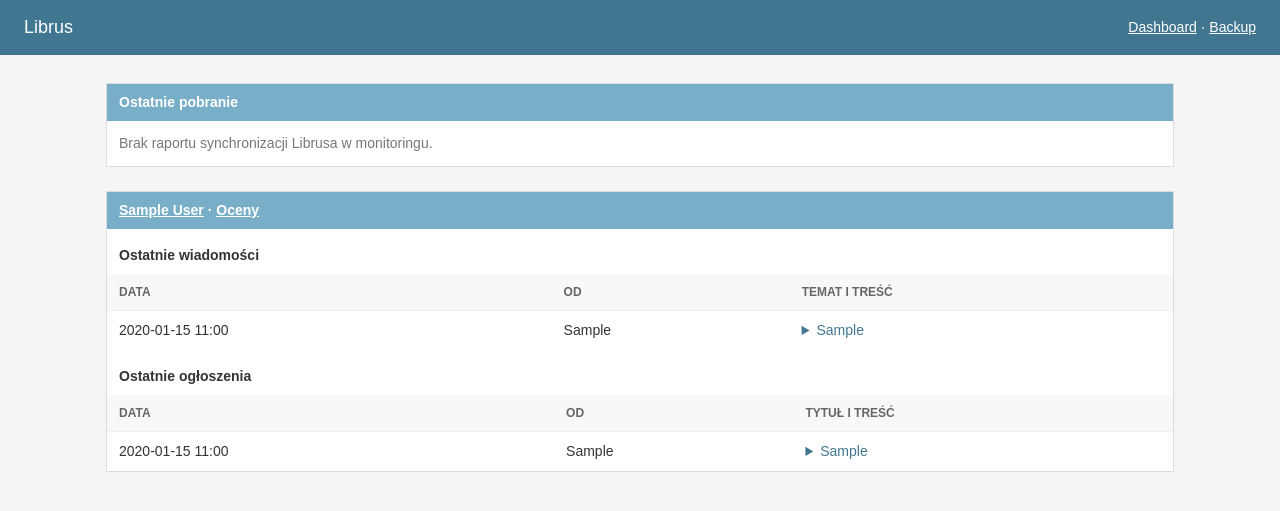
After one commit to mb-glitch/mysite, a Django app: page /librus/ in a window 1280 px wide. The commit adds this page. Shown: the top 511 px of the page. Run offline with Django 5.2, Linux system fonts and the light colour scheme; a user stored in the database is signed in; tables that the repository leaves empty hold one stand-in row (values such as "Sample post"); data that the repository does not hold is empty.

Commit message:
librus dashboear - przed zmianą połączenia z librus - punkt kontrolny

```diff
--- a/backupapp/templates/backup_dashboard.html
+++ b/backupapp/templates/backup_dashboard.html
@@ -40,7 +40,7 @@
   </style>
 </head>
 <body>
-  <header><h1>Dashboard backupu</h1></header>
+  <header><h1>Dashboard backupu</h1><a href="{% url 'librus:dashboard' %}" style="color: white;">Librus</a></header>
   <main>
     <section>
       <div class="section-heading">
--- /dev/null
+++ b/librus/templates/librus/base.html
@@ -0,0 +1,41 @@
+<!DOCTYPE html>
+<html lang="pl">
+<head>
+  <meta charset="UTF-8">
+  <meta name="viewport" content="width=device-width, initial-scale=1">
+  <title>{% block title %}Librus{% endblock %}</title>
+  <style>
+    * { box-sizing: border-box; }
+    body { margin: 0; background: #f4f5f7; color: #333; font: 14px/1.5 Arial, sans-serif; }
+    header { display: flex; justify-content: space-between; align-items: center; gap: 12px; background: #417690; color: white; padding: 14px 24px; }
+    header h1 { margin: 0; font-size: 18px; font-weight: 500; }
+    header a { color: white; }
+    main { max-width: 1100px; margin: 28px auto; padding: 0 16px; }
+    section { margin-bottom: 24px; background: white; border: 1px solid #ddd; }
+    h2 { margin: 0; padding: 8px 12px; background: #79aec8; color: white; font-size: 14px; font-weight: 600; }
+    h2 a { color: white; }
+    h3 { margin: 16px 12px 8px; font-size: 14px; }
+    p { margin: 12px; }
+    a { color: #417690; }
+    table { width: 100%; border-collapse: collapse; }
+    th, td { padding: 9px 12px; border-bottom: 1px solid #eee; text-align: left; vertical-align: top; }
+    th { background: #f8f8f8; color: #666; font-size: 12px; text-transform: uppercase; }
+    tr:last-child td { border-bottom: 0; }
+    .table-wrap { overflow-x: auto; }
+    .date { white-space: nowrap; }
+    .muted { color: #777; }
+    details summary { color: #417690; cursor: pointer; }
+    .content { max-width: 600px; white-space: normal; overflow-wrap: anywhere; }
+    .ok { color: #237a37; }
+    .error { color: #b42318; }
+    @media (max-width: 650px) { th, td { padding: 8px; } }
+  </style>
+</head>
+<body>
+  <header>
+    <h1>Librus</h1>
+    <nav><a href="{% url 'librus:dashboard' %}">Dashboard</a> · <a href="{% url 'backup_dashboard' %}">Backup</a></nav>
+  </header>
+  <main>{% block content %}{% endblock %}</main>
+</body>
+</html>
--- /dev/null
+++ b/librus/templates/librus/dashboard.html
@@ -0,0 +1,72 @@
+{% extends 'librus/base.html' %}
+
+{% block title %}Dashboard Librusa{% endblock %}
+
+{% block content %}
+  <section>
+    <h2>Ostatnie pobranie</h2>
+    {% if latest_report %}
+      <p>Ostatnia próba synchronizacji: {{ latest_report.checked_at|date:"Y-m-d H:i:s" }}.
+        {% if latest_report.status_code == 0 %}<span class="ok">Bez zgłoszonych błędów.</span>
+        {% else %}<span class="error">Zgłoszono błąd — sprawdź wynik przy dziecku.</span>{% endif %}
+      </p>
+    {% else %}
+      <p class="muted">Brak raportu synchronizacji Librusa w monitoringu.</p>
+    {% endif %}
+  </section>
+
+  {% for item in children %}
+    <section>
+      <h2><a href="{% url 'librus:grades' item.child.pk %}">{{ item.name }}</a> · <a href="{% url 'librus:grades' item.child.pk %}">Oceny</a></h2>
+      {% if latest_report and item.sync_result %}
+        <p>Wynik ostatniego pobrania:
+          {% if item.sync_result.status_code == 0 %}<span class="ok">OK</span>
+          {% else %}<span class="error">Błąd</span>{% endif %}
+          {% if item.sync_result.error %} — {{ item.sync_result.error }}{% endif %}
+        </p>
+      {% endif %}
+
+      <h3>Ostatnie wiadomości</h3>
+      {% if item.messages %}
+        <div class="table-wrap">
+          <table>
+            <thead><tr><th>Data</th><th>Od</th><th>Temat i treść</th></tr></thead>
+            <tbody>
+              {% for message in item.messages %}
+                <tr>
+                  <td class="date">{{ message.display_date|date:"Y-m-d H:i" }}</td>
+                  <td>{{ message.nadawca|default:"—" }}</td>
+                  <td><details><summary>{{ message.temat|default:"(bez tematu)" }}</summary><div class="content">{{ message.tresc|default:"Brak treści"|linebreaksbr }}</div></details></td>
+                </tr>
+              {% endfor %}
+            </tbody>
+          </table>
+        </div>
+      {% else %}
+        <p class="muted">Brak wiadomości.</p>
+      {% endif %}
+
+      <h3>Ostatnie ogłoszenia</h3>
+      {% if item.announcements %}
+        <div class="table-wrap">
+          <table>
+            <thead><tr><th>Data</th><th>Od</th><th>Tytuł i treść</th></tr></thead>
+            <tbody>
+              {% for announcement in item.announcements %}
+                <tr>
+                  <td class="date">{{ announcement.display_date|date:"Y-m-d H:i" }}</td>
+                  <td>{{ announcement.nadawca|default:"—" }}</td>
+                  <td><details><summary>{{ announcement.tytul }}</summary><div class="content">{{ announcement.tresc|linebreaksbr }}</div></details></td>
+                </tr>
+              {% endfor %}
+            </tbody>
+          </table>
+        </div>
+      {% else %}
+        <p class="muted">Brak ogłoszeń.</p>
+      {% endif %}
+    </section>
+  {% empty %}
+    <section><h2>Dzieci</h2><p class="muted">Brak dzieci przypisanych do Librusa.</p></section>
+  {% endfor %}
+{% endblock %}
--- /dev/null
+++ b/librus/urls.py
@@ -0,0 +1,11 @@
+from django.urls import path
+
+from . import views
+
+
+app_name = 'librus'
+
+urlpatterns = [
+    path('', views.dashboard, name='dashboard'),
+    path('dziecko/<int:child_id>/oceny/', views.grades, name='grades'),
+]
--- a/librus/views.py
+++ b/librus/views.py
@@ -1,3 +1,54 @@
-from django.shortcuts import render
+from django.contrib.auth.decorators import login_required
+from django.db.models.functions import Coalesce
+from django.shortcuts import get_object_or_404, render
+from django.views.decorators.cache import never_cache
 
-# Create your views here.
+from monitoring.models import LogEntry
+from .models import Dziecko
+
+
+@never_cache
+@login_required(login_url='backup_login')
+def dashboard(request):
+    latest_report = (
+        LogEntry.objects.filter(service__service_name__istartswith='librus')
+        .order_by('-checked_at', '-pk')
+        .first()
+    )
+    results_by_child = {}
+    if latest_report and isinstance(latest_report.message, dict):
+        results = latest_report.message.get('results')
+        for result in results if isinstance(results, list) else []:
+            if isinstance(result, dict) and isinstance(result.get('dziecko'), str):
+                results_by_child[result['dziecko'].casefold()] = result
+
+    children = []
+    for child in Dziecko.objects.select_related('user').order_by('user__first_name', 'user__username'):
+        children.append({
+            'child': child,
+            'name': child.user.get_full_name() or child.user.username,
+            'sync_result': results_by_child.get(child.user.username.casefold()),
+            'messages': list(
+                child.wiadomosci.annotate(display_date=Coalesce('librus_data', 'created'))
+                .order_by('-display_date', '-pk')[:5]
+            ),
+            'announcements': list(
+                child.ogloszenia.annotate(display_date=Coalesce('librus_data', 'created'))
+                .order_by('-display_date', '-pk')[:5]
+            ),
+        })
+
+    return render(request, 'librus/dashboard.html', {
+        'children': children,
+        'latest_report': latest_report,
+    })
+
+
+@never_cache
+@login_required(login_url='backup_login')
+def grades(request, child_id):
+    child = get_object_or_404(Dziecko.objects.select_related('user'), pk=child_id)
+    return render(request, 'librus/grades.html', {
+        'child': child,
+        'name': child.user.get_full_name() or child.user.username,
+    })
--- a/mysite/urls.py
+++ b/mysite/urls.py
@@ -19,6 +19,7 @@ from django.urls import include, path
 
 urlpatterns = [
     path("backupapp/", include("backupapp.urls")),
+    path('librus/', include('librus.urls')),
     path('api/monitoring/', include('monitoring.urls')),
     path('admin/', admin.site.urls),
 ]
```
Also changed, not shown: librus/templates/librus/grades.html (added, +10 -0 lines), librus/tests.py (+97 -0 lines).
